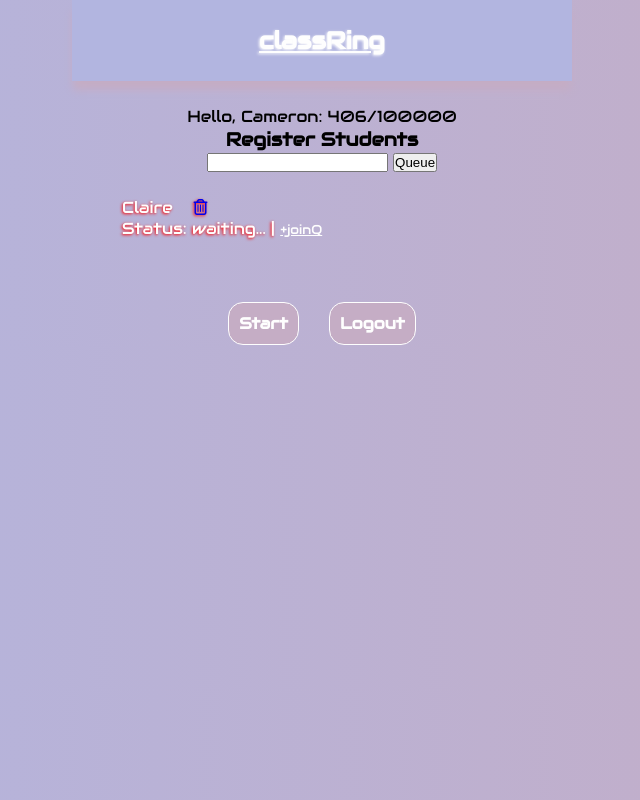
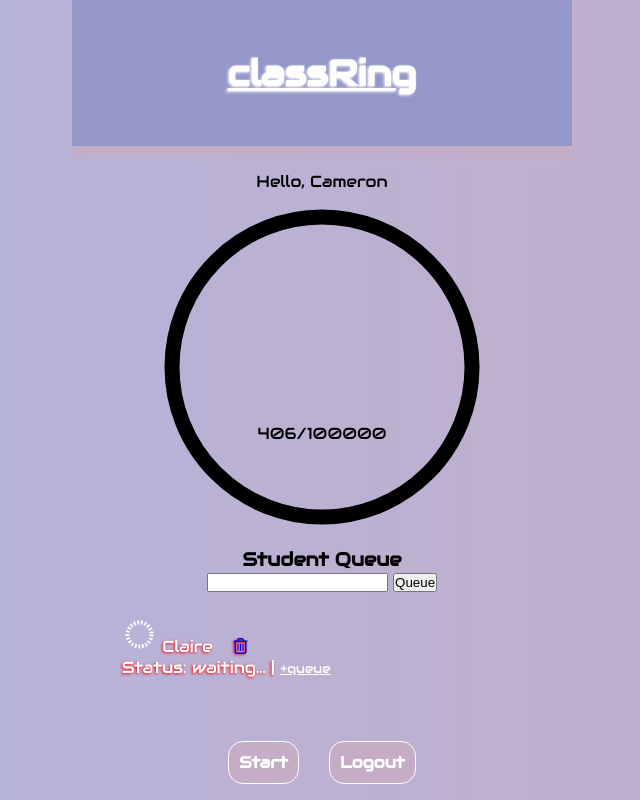
Before and after one commit to lob0scuro/classRing, a Flask app: page /dash in a window 1280 px wide. Shown: the whole page, without its empty margins (318-958 px from the left). Run offline with Flask 3, Linux system fonts and the light colour scheme; a user stored in the database is signed in; data comes from the database, SQL or seed files in the repository; both versions use the stored data as it was after the commit; some libraries are stand-ins or nearby versions.

Commit message:
finally solved js problem, svg strokedash offset values now updating with htmx triggers, now working on dashboard layout, also need to implement js for master ring

```diff
--- a/classRing/main.py
+++ b/classRing/main.py
@@ -110,19 +110,33 @@
 
 
 
-@mainBP.route('update/<int:sid>/<val>', methods=('GET', 'POST'))
+@mainBP.route('update-up/<int:sid>/<val>', methods=('GET', 'POST'))
 @login_required
-def update(sid, val):
-    student = Student.query.get(sid)
-    if str(val.lower()) == 'add':
-        student.ring.current_value += 1
+def updateUp(sid, val):
+    try:
+        student = Student.query.get(sid)
+        student.ring.current_value += int(val)
         db.session.commit()
-    elif str(val.lower()) == 'sub':
-        student.ring.current_value -= 1
+    except Exception as e:
+        flash(f"Error: {e}")
+        db.session.rollback()
+    return str(student.ring.current_value)
+
+@mainBP.route('update-down/<int:sid>/<val>', methods=('GET', 'POST'))
+@login_required
+def updateDown(sid, val):
+    try:
+        student = Student.query.get(sid)
+        student.ring.current_value -= int(val)
         db.session.commit()
-    else:
-        flash("incorrent url param")
-    return render_template('circles.html', student=student)
+    except Exception as e:
+        flash(f"Error: {e}")
+        db.session.rollback()
+    return str(student.ring.current_value)
+
+
+
+
 
 @mainBP.route("/activate/<int:sid>", methods=('POST', 'GET'))
 @login_required
@@ -140,6 +154,10 @@
             db.session.rollback()
         return redirect(url_for('.dash'))
     return render_template('dash.html', form=form, students=students)
+
+
+
+
 
 @mainBP.route("/deactivate/<int:sid>", methods=('POST', 'GET'))
 @login_required
--- a/classRing/models.py
+++ b/classRing/models.py
@@ -31,7 +31,7 @@
         return student
 
     def create_ring(self):
-        ring = Ring(student_id=self.id, current_value=0, target_value=500)
+        ring = Ring(student_id=self.id, current_value=0, target_value=100)
         db.session.add(ring)
         db.session.commit()
 
--- a/classRing/static/style.css
+++ b/classRing/static/style.css
@@ -1,6 +1,7 @@
 :root,
 :root.light {
   --bgDark: #b2b5e0;
+  --Dark: #9498c9;
   --bgLight: #c5adc5;
   --textDark: #c5adc5;
   --textLight: #c5adc5;
@@ -67,14 +68,15 @@
 /*NAVBAR index.html*/
 
 nav {
-  background-color: var(--bgDark);
+  background-color: var(--Dark);
   color: var(--textDark);
   display: flex;
   align-items: center;
   justify-content: center;
-  padding: 5%;
+  padding: 10% 0;
   box-shadow: 0 10px 8px -1px var(--bgLight);
   margin-bottom: 25px;
+  font-size: 1.5rem;
 }
 
 /*UTILS*/
@@ -128,14 +130,56 @@
   flex-direction: column;
   gap: 25px;
   text-align: center;
-  width: 40vw;
+  width: 70vw;
   background-color: var(--bgLight);
+  border-radius: 15px;
   padding: 15% 5%;
+  margin: 25% auto;
+  box-shadow: 8px 8px 2px 2px rgba(0, 0, 0, 0.2);
+}
+
+form#studentRegistration input {
+  font-size: 1.6rem;
+  background-color: var(--textLight);
+  color: var(--pure);
+}
+
+form#studentRegistration input[type="submit"] {
+  background-color: var(--bgDark);
+  width: 50%;
+  align-self: center;
+  font-size: 1.2rem;
+  border-width: 4px;
+  border-radius: 35px;
+  box-shadow: 4px 4px 2px 1px rgba(0, 0, 0, 0.2);
+}
+form#studentRegistration input[type="submit"]:active {
+  box-shadow: 1px 1px 2px rgba(0, 0, 0, 0.5);
+  transform: translate(2px, 2px);
 }
 
 /*dash.html*/
 .greeting-block {
   text-align: center;
+  position: relative;
+}
+
+#masterRingSet {
+  position: relative;
+}
+
+svg#masterRing {
+  stroke-width: 15;
+  stroke: #000;
+  fill: none;
+  padding: 2%;
+  position: relative;
+}
+p#masterPoints {
+  position: absolute;
+  top: 65%;
+  right: 0;
+  left: 0;
 }
 
 form#register-student-form {
@@ -162,7 +206,7 @@
   margin: 5% auto 0 auto;
 }
 
-svg {
+svg.cir {
   stroke-width: 10;
   stroke: #000;
   fill: none;
@@ -220,3 +264,28 @@
 }
 
 /*comment*/
+
+/*svg sandbox*/
+svg#testvg {
+  border-radius: 50%;
+  padding: 0;
+}
+svg#testvg circle {
+  stroke: var(--pure);
+  stroke-width: 4px;
+  fill: none;
+  stroke-dasharray: 1.8px;
+}
+.rotate {
+  animation: rotate 3s linear infinite;
+  transform-origin: center;
+}
+
+@keyframes rotate {
+  0% {
+    transform: rotate(-360deg);
+  }
+  100% {
+    transform: rotate(0deg);
+  }
+}
--- a/classRing/templates/base.html
+++ b/classRing/templates/base.html
@@ -48,6 +48,7 @@
   <script>
     const flasher = document.getElementById("flash-block");
     const flash_btn = document.getElementById("flash-close-btn");
+    setTimeout(close_flash, 2500);
     function close_flash() {
       flasher.remove();
       flash_btn.remove();
--- a/classRing/templates/dash.html
+++ b/classRing/templates/dash.html
@@ -1,11 +1,16 @@
 {% extends "base.html" %} {% block title %} {{ current_user.name }}'s
 Dashboard{% endblock %} {% block content %}
 <div class="greeting-block">
-  <p>
-    Hello, {{ current_user.name }}: {{ current_user.current_value }}/{{
-    current_user.target_value }}
-  </p>
-  <h3>Register Students</h3>
+  <p>Hello, {{ current_user.name }}</p>
+  <div id="masterRingSet">
+    <svg id="masterRing" class="cir" width="350" height="350">
+      <circle r="150" cx="50%" cy="50%" />
+    </svg>
+    <p id="masterPoints">
+      {{ current_user.current_value }}/{{ current_user.target_value }}
+    </p>
+  </div>
+  <h3>Student Queue</h3>
 </div>
 
 <form id="register-student-form" method="post">
@@ -15,6 +20,9 @@
 <ul id="student-queue">
   {% for student in students %} {% if student.is_active is sameas true %}
   <li class="go student active-student">
+    <svg id="testvg" class="rotate" width="35" height="35">
+      <circle r="12" cx="50%" cy="50%" />
+    </svg>
     {{ student.name }} &nbsp;&nbsp;
     <a href="{{ url_for('main.delete', sid=student.id) }}"
       ><i class="fa-regular fa-trash-can"></i
@@ -24,14 +32,16 @@
       <a
         class="stop text-small"
         href="{{ url_for('main.deactivate', sid=student.id) }}"
-        >-remove</a
+        >-queue</a
       >
     </p>
-
-    {% else %}
   </li>
+  {% else %}
 
   <li class="stop student inactive-student">
+    <svg id="testvg" width="35" height="35">
+      <circle r="12" cx="50%" cy="50%" />
+    </svg>
     {{ student.name }} &nbsp;&nbsp;
     <a href="{{ url_for('main.delete', sid=student.id) }}"
       ><i class="fa-regular fa-trash-can"></i
@@ -41,7 +51,7 @@
       <a
         class="go text-small"
         href="{{ url_for('main.activate', sid=student.id) }}"
-        >+joinQ</a
+        >+queue</a
       >
     </p>
 
--- a/classRing/templates/index.html
+++ b/classRing/templates/index.html
@@ -1,5 +1,6 @@
 {% extends "base.html" %} {% block content %}
 <form method="post" id="studentRegistration">
+  <legend class="text-glow">Admin Login</legend>
   {{ form.csrf_token }} {{ form.name(placeholder="username") }} {{
   form.password(placeholder="password") }} {{ form.submit(class_='btn') }}
 </form>
```
Also changed, not shown: classRing/templates/circles.html (deleted, +0 -8 lines), classRing/templates/platform.html (+55 -30 lines), instance/classRing.db.
